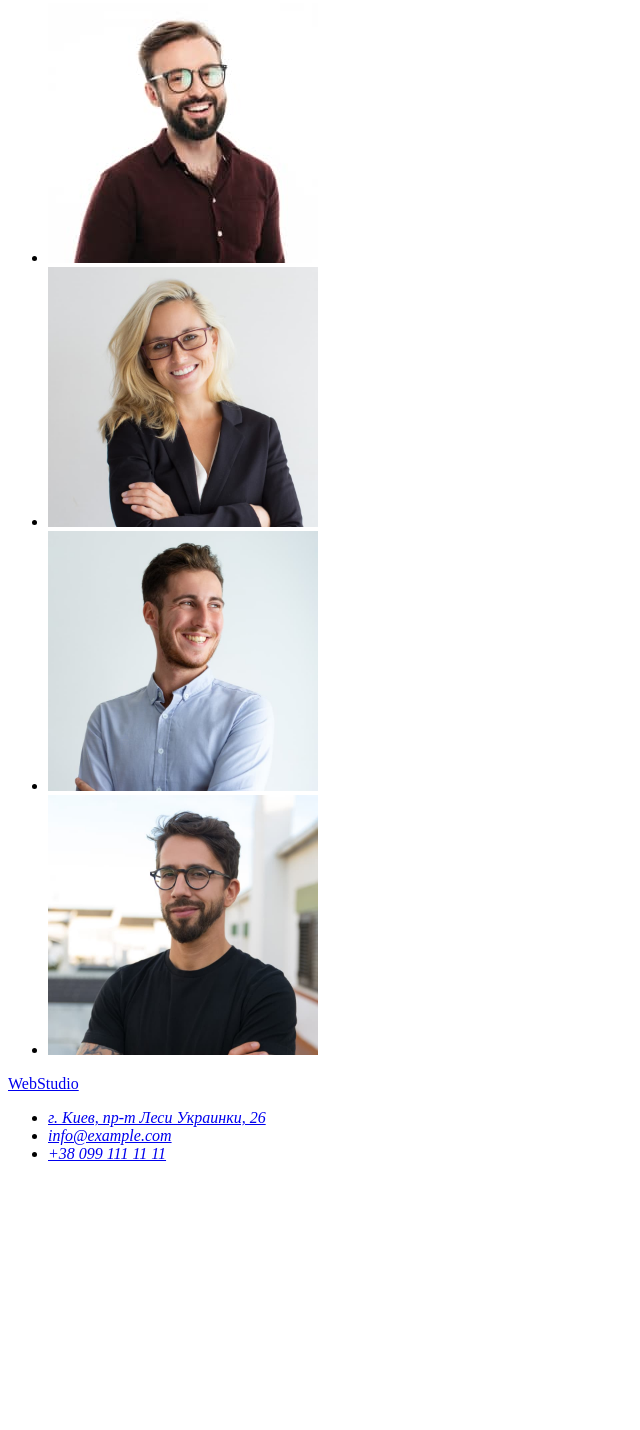
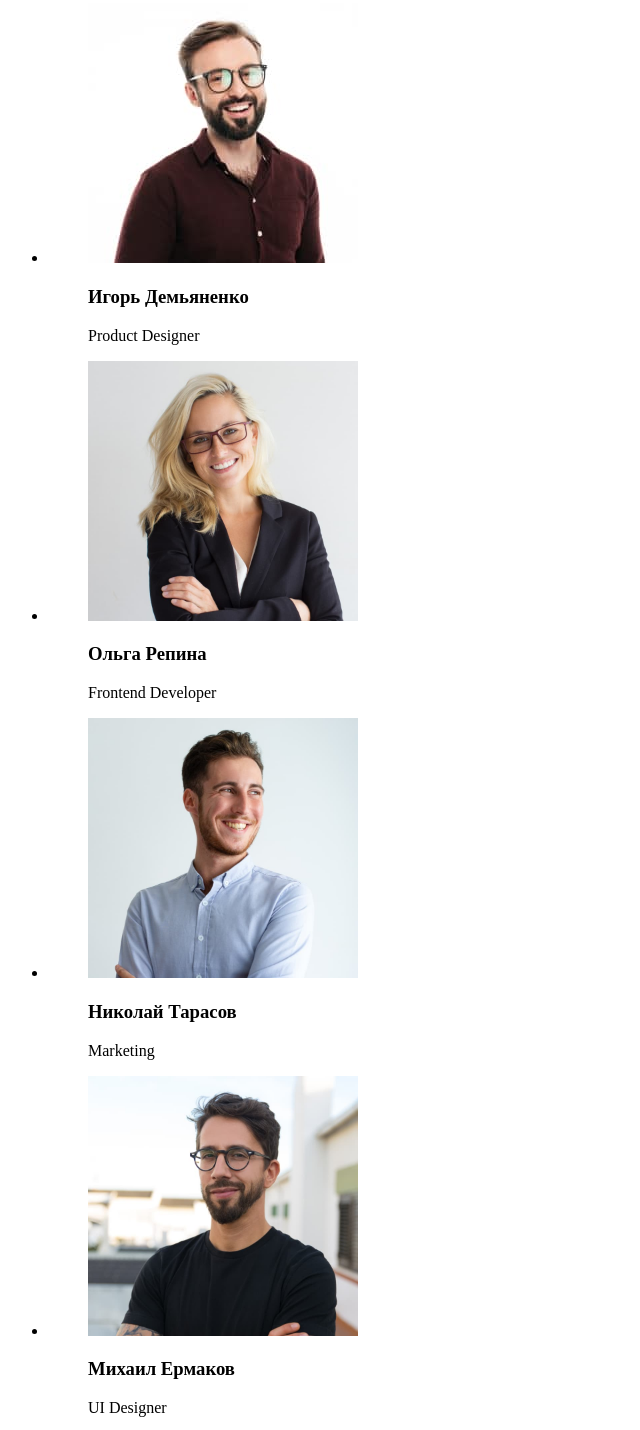
Before and after one commit to Maximuse33/goit-markup-hw-01, a plain HTML site: page index.html in a window 1280 px wide. Shown: the part 1023-2453 px from the top of the page, without its empty margins (0-640 px from the left). Before the commit the page ends 2202 px from the top, so only its background shows below. Drawn offline with Linux system fonts and the light colour scheme.

Commit message:
Update index.html

```diff
--- a/index.html
+++ b/index.html
@@ -60,10 +60,42 @@
         <section>
             <h2>Наша команда</h2>
             <ul>
-                <li><img src="./images/team_card_1.jpg" alt="Игорь Демьяненко Product Designer" width="270"></li>
-                <li><img src="./images/team_card_2.jpg" alt="Ольга Репина Frontend Developer" width="270"></li>
-                <li><img src="./images/team_card_3.jpg" alt="Николай Тарасов Marketing" width="270"></li>
-                <li><img src="./images/team_card_4.jpg" alt="Михаил Ермаков UI Designer" width="270"></li>
+                <li>
+                    <figure>
+                        <img src="./images/team_card_1.jpg" alt="Игорь Демьяненко Product Designer" width="270">
+                        <figcaption>
+                           <h3>Игорь Демьяненко</h3>
+                           <p>Product Designer</p>
+                        </figcaption>
+                    </figure>
+                </li>
+                <li>
+                    <figure>
+                        <img src="./images/team_card_2.jpg" alt="Ольга Репина Frontend Developer" width="270">
+                        <figcaption>
+                            <h3>Ольга Репина</h3>
+                            <p>Frontend Developer</p>
+                        </figcaption>
+                    </figure>
+                </li>
+                <li>
+                    <figure>
+                        <img src="./images/team_card_3.jpg" alt="Николай Тарасов Marketing" width="270">
+                        <figcaption>
+                            <h3>Николай Тарасов</h3>
+                            <p>Marketing</p>
+                        </figcaption>
+                    </figure>
+                </li>
+                <li>
+                    <figure>
+                        <img src="./images/team_card_4.jpg" alt="Михаил Ермаков UI Designer" width="270">
+                        <figcaption>
+                            <h3>Михаил Ермаков</h3>
+                            <p>UI Designer</p>
+                        </figcaption>
+                    </figure>
+                </li>
             </ul>
         </section>
    </main>
```
